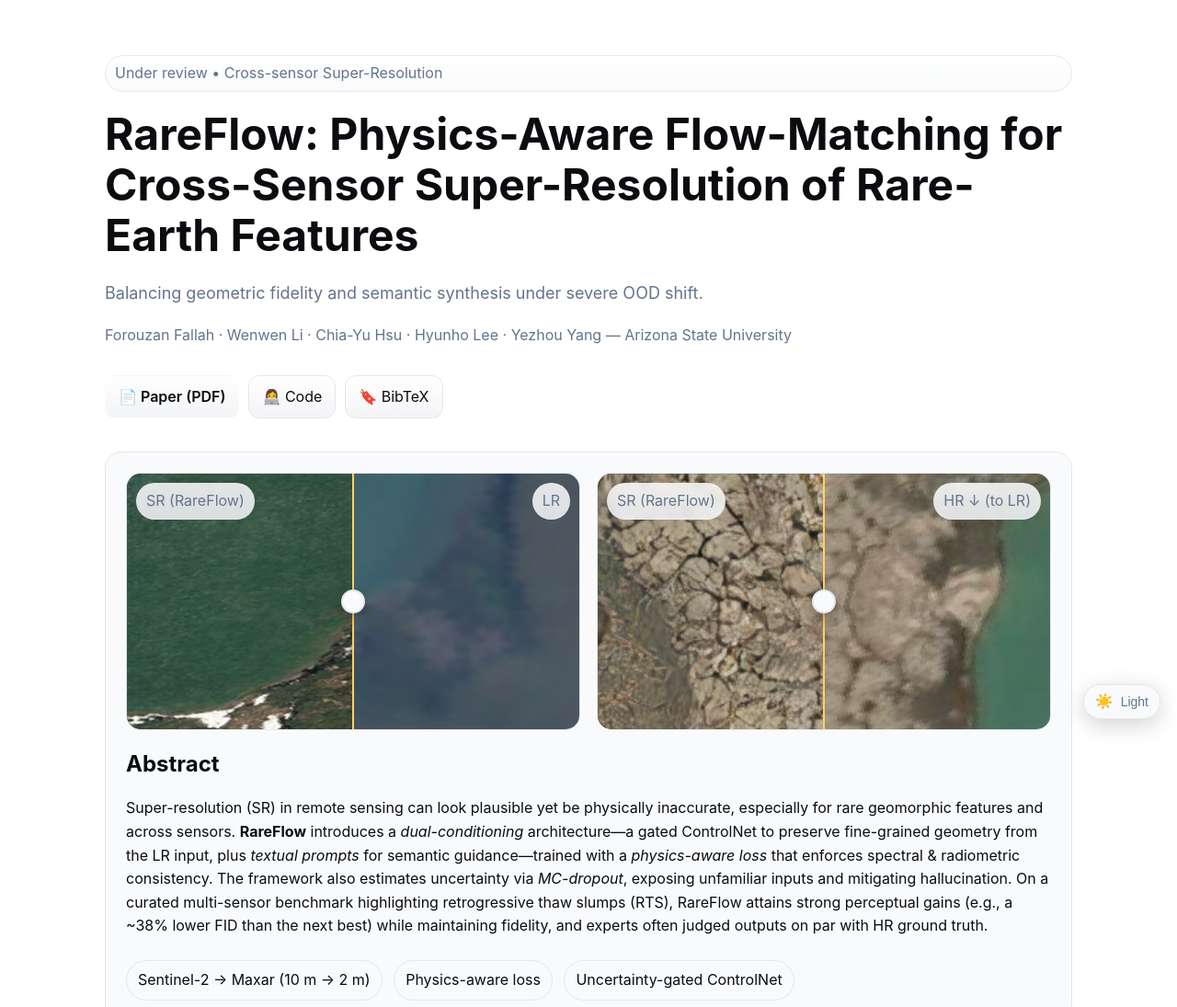
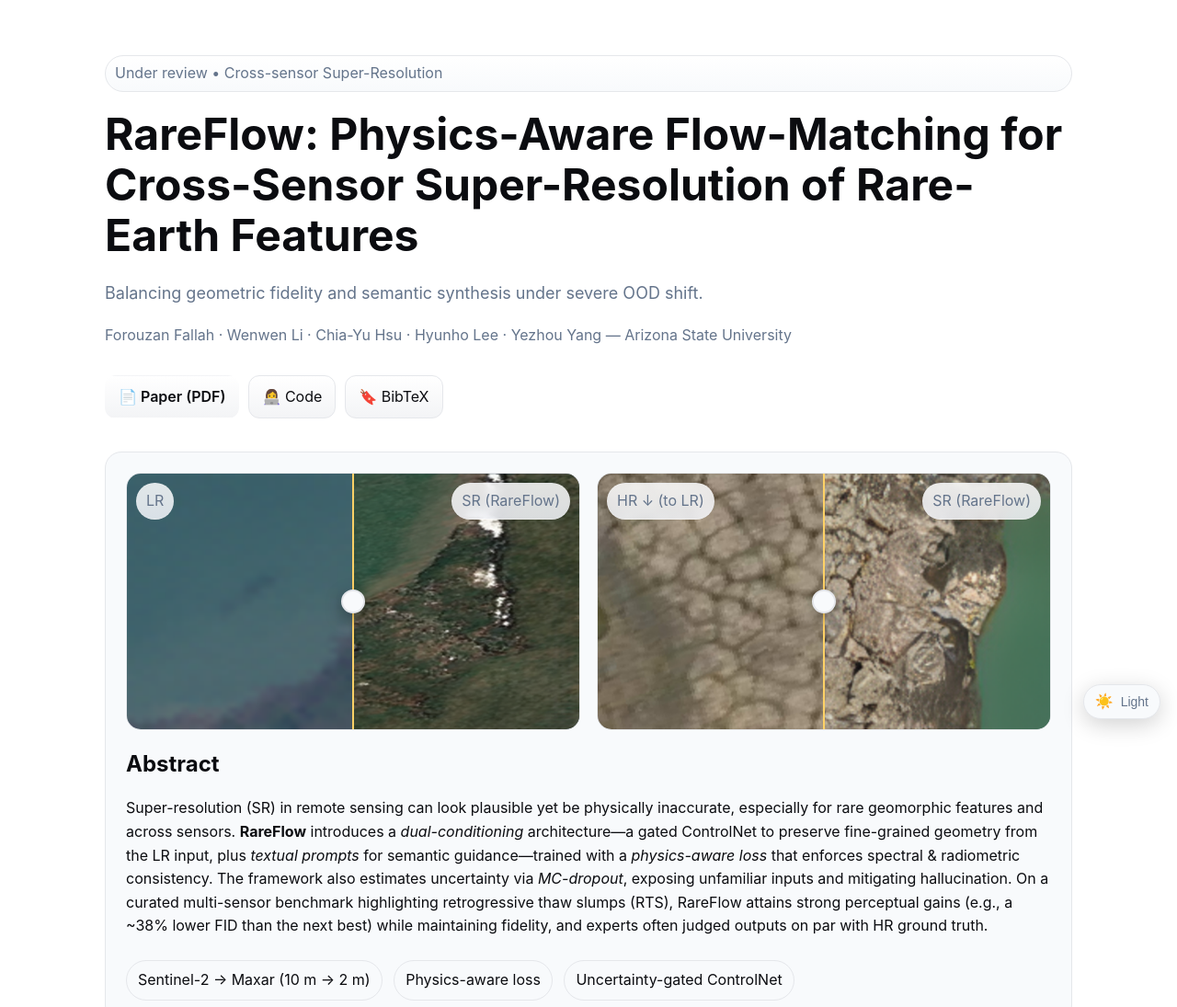
Before and after one commit to RareFlow/RareFlow.github.io, a plain HTML site: page index.html in a window 1280 px wide. Shown: the top 1095 px of the page at 92% size. Drawn offline with Linux system fonts and the light colour scheme.

Commit message:
Update index.html

```diff
--- a/index.html
+++ b/index.html
@@ -90,7 +90,7 @@
        ───────────────────────────────────────────────────────────── */
     .compare{ position:relative; border-radius:16px; overflow:hidden; border:1px solid var(--line); background:#0a0c13; }
     .compare img{ display:block; width:100%; height:auto; user-select:none; pointer-events:none; }
-    .compare .after{ position:absolute; inset:0; clip-path: inset(0 calc(100% - var(--pos, 50%)) 0 0); }
+    .compare .after{ position:absolute; inset:0; clip-path: inset(0 0 0 calc(var(--pos, 50%))); }
     .compare input[type="range"]{
       position:absolute; inset:0; width:100%; height:100%; opacity:0; cursor:ew-resize; margin:0; z-index:3;
     }
@@ -140,8 +140,8 @@
     <img src="assets/lr.png" alt="LR input"/>
     <img class="after" src="assets/sr_lr.png" alt="SR (RareFlow) from LR input"/>
     <div class="labels">
+      <span class="badge" aria-hidden="true">LR</span>
       <span class="badge" aria-hidden="true">SR (RareFlow)</span>
-      <span class="badge" aria-hidden="true">LR</span>
     </div>
     <input type="range" min="0" max="100" value="50" aria-label="Reveal SR vs LR" />
     <div class="handle" aria-hidden="true"></div>
@@ -152,8 +152,8 @@
     <img src="assets/hr_d.png" alt="HR downsampled to LR scale (HR↓ → LR)"/>
     <img class="after" src="assets/sr_hr.png" alt="SR (RareFlow) from HR↓ reference"/>
     <div class="labels">
+      <span class="badge" aria-hidden="true">HR ↓ (to LR)</span>
       <span class="badge" aria-hidden="true">SR (RareFlow)</span>
-      <span class="badge" aria-hidden="true">HR ↓ (to LR)</span>
     </div>
     <input type="range" min="0" max="100" value="50" aria-label="Reveal SR vs HR↓" />
     <div class="handle" aria-hidden="true"></div>
```
